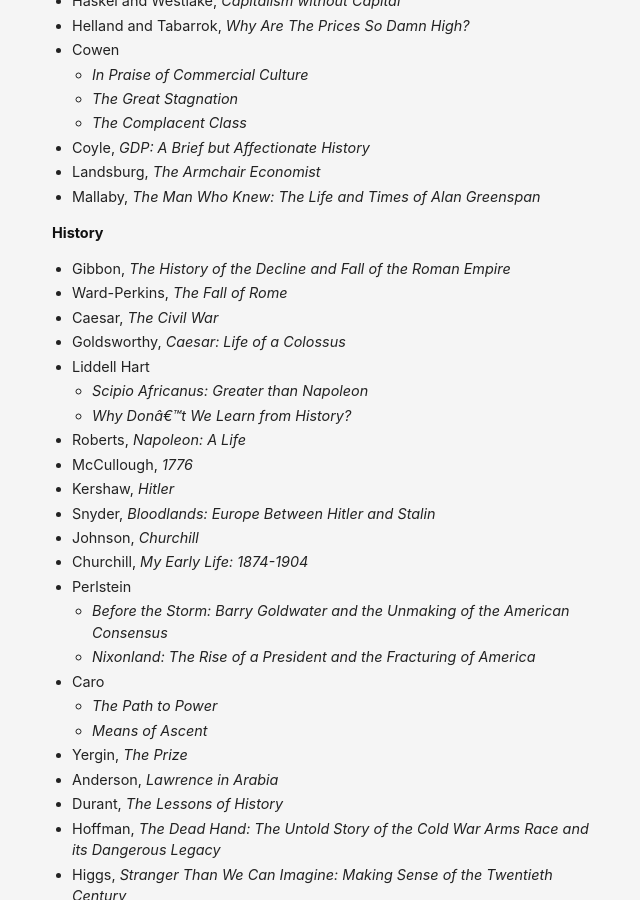
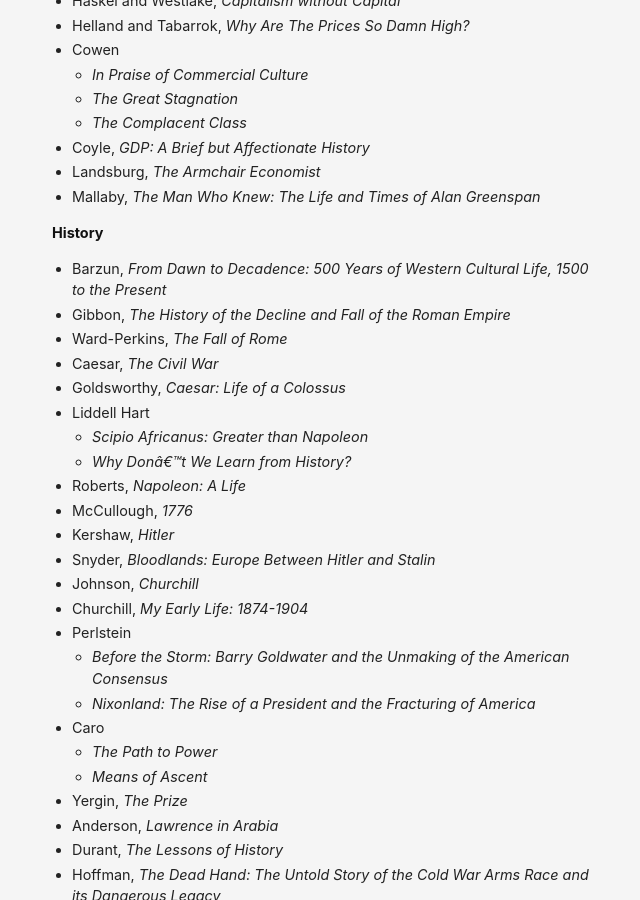
Before and after one commit to danschlz/danschulz.github.io, a Jekyll site: the page built from books.md, in a window 1280 px wide and 900 px high, scrolled down 801 px. Shown: the whole window, without its empty margins (308-948 px from the left). Built offline with Jekyll 4.4.1, drawn with Linux system fonts in a browser that asks for light colours.

Commit message:
Update books.md

```diff
--- a/books.md
+++ b/books.md
@@ -83,6 +83,7 @@ Jump to:
 - Mallaby, _The Man Who Knew: The Life and Times of Alan Greenspan_
 
 **History** <a name="history"></a>
+- Barzun, _From Dawn to Decadence: 500 Years of Western Cultural Life, 1500 to the Present_
 - Gibbon, _The History of the Decline and Fall of the Roman Empire_
 - Ward-Perkins, _The Fall of Rome_
 - Caesar, _The Civil War_
```
